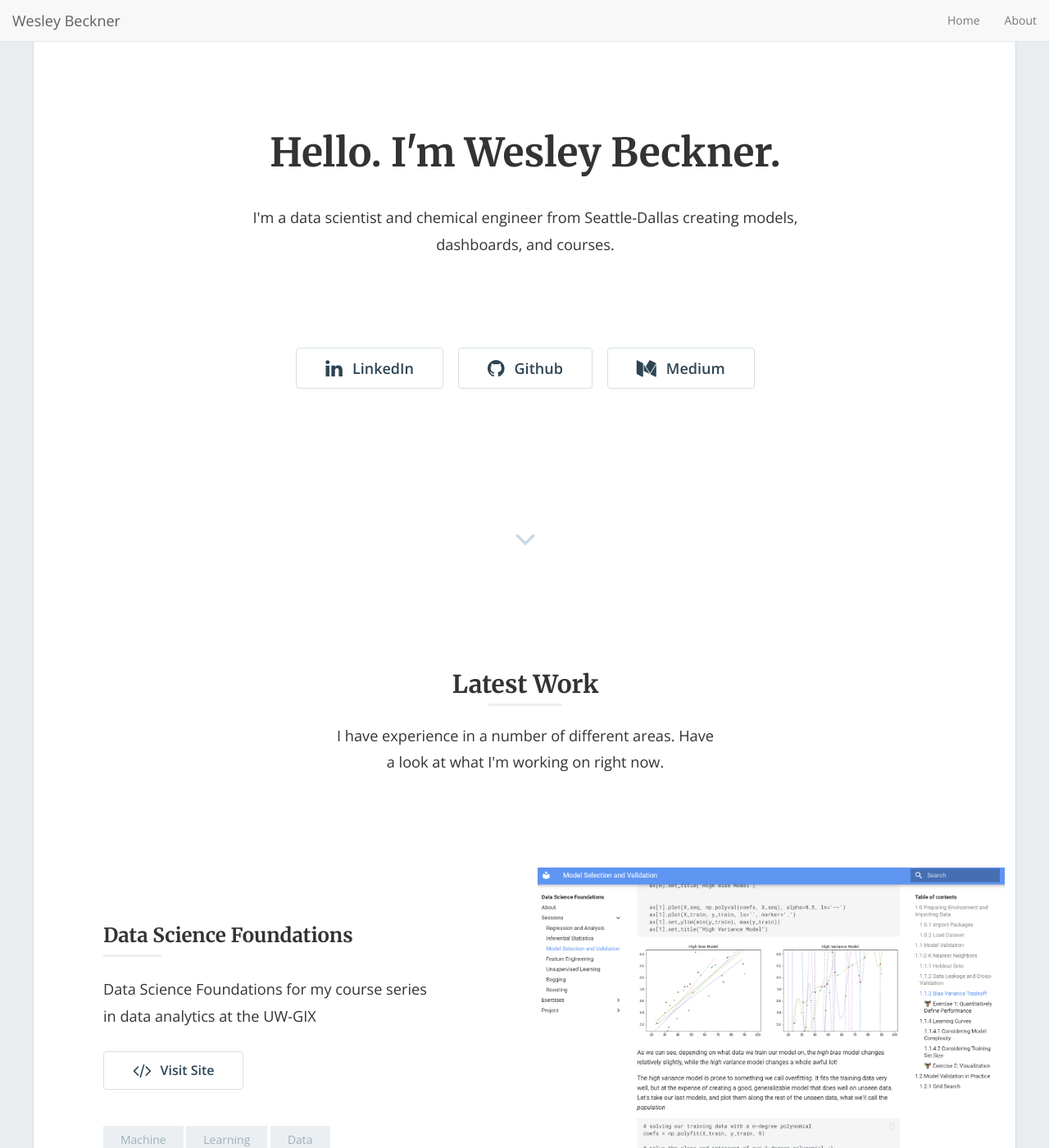
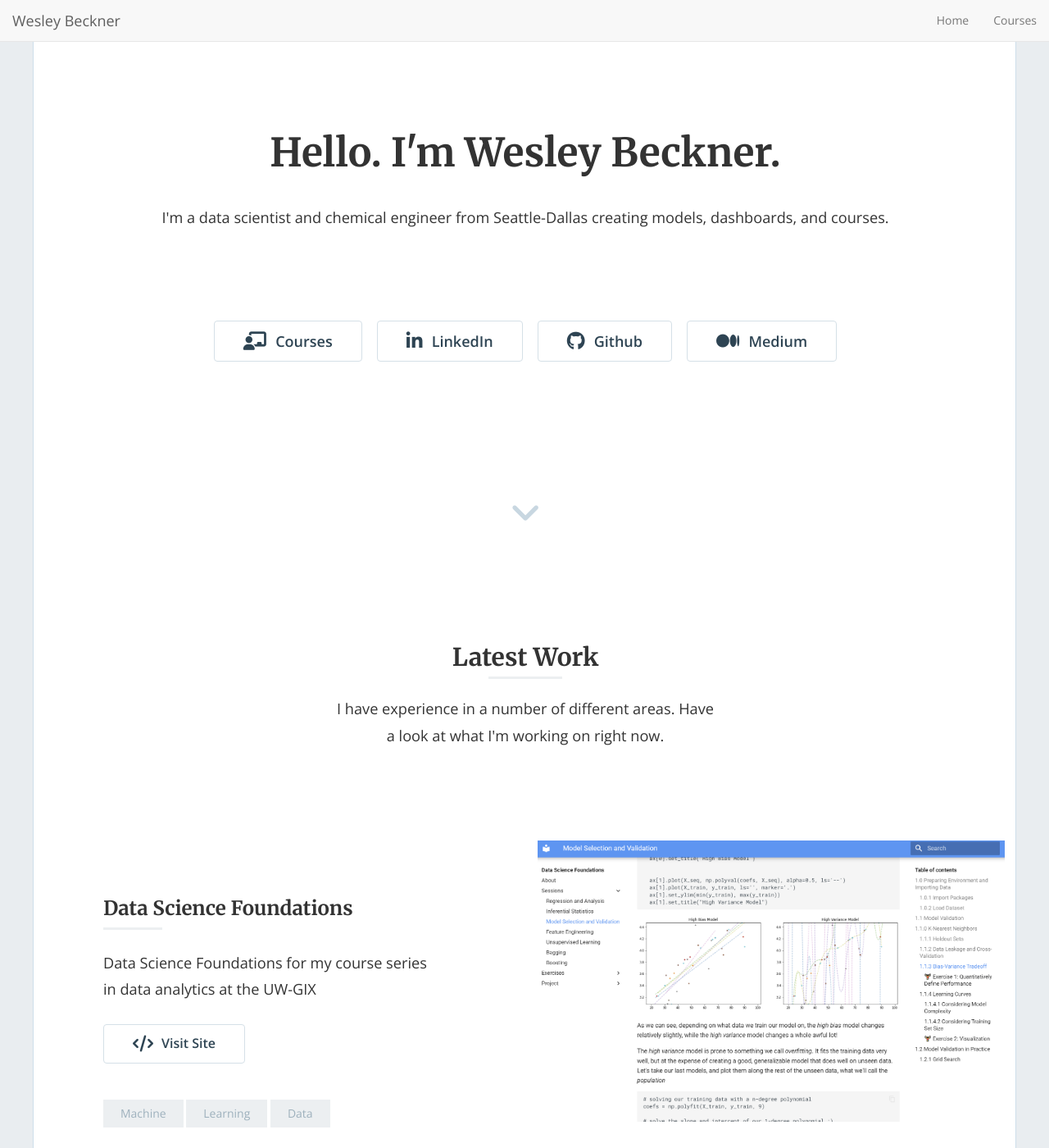
Before and after one commit to wesleybeckner/wesleybeckner.github.io, a Jekyll site: the page built from index.html, in a window 1280 px wide and 1400 px high. Shown: the whole window at 82% size. Built offline with Jekyll 4.4.1, drawn with Linux system fonts in a browser that asks for light colours; nearby versions of some CDN libraries; the list of posts is cut into pages by our own code.

Commit message:
Deploy updates

```diff
--- a/_config.yml
+++ b/_config.yml
@@ -98,4 +98,4 @@ enable_contact: false
 enable_nav: true
 nav_item:
   - { url: '/', text: 'Home' }
-  - { url: '/about', text: 'About' }
+  - { url: 'https://wesleybeckner.github.io/courses', text: 'Courses' }
--- a/_includes/header.html
+++ b/_includes/header.html
@@ -20,7 +20,8 @@
   <!-- Fonts -->
   <link href='https://fonts.googleapis.com/css?family=Open+Sans:400,300,600,400italic,700|Merriweather:400,300,300italic,400italic,700' rel='stylesheet' type='text/css'>
 
-  <link rel="stylesheet" href="//maxcdn.bootstrapcdn.com/font-awesome/4.5.0/css/font-awesome.min.css">
+  <!-- <link rel="stylesheet" href="//maxcdn.bootstrapcdn.com/font-awesome/4.5.0/css/font-awesome.min.css"> -->
+  <script src="https://kit.fontawesome.com/a155e325c7.js" crossorigin="anonymous"></script>
 
   <!-- Styles -->
   <link rel="stylesheet" href="{{ "/css/animate.min.css" | prepend: site.baseurl }}">
--- a/_includes/home-hero.html
+++ b/_includes/home-hero.html
@@ -26,7 +26,9 @@
           {% endif %}
 
           <div class="hero-buttons">
-
+            {% if site.linkedin_username != '' %}
+              <a href="https://wesleybeckner.github.io/courses"><button class="btn btn-default btn-lg"><i class="fa fa-chalkboard-user fa-lg"></i>Courses</button></a>
+            {% endif %}
             {% if site.linkedin_username != '' %}
               <a href="https://linkedin.com/in/{{ site.linkedin_username }}"><button class="btn btn-default btn-lg"><i class="fa fa-linkedin fa-lg"></i>LinkedIn</button></a>
             {% endif %}
--- a/css/style.scss
+++ b/css/style.scss
@@ -122,7 +122,7 @@ button.btn, input.btn {
 }
 
 .hero-content {
-  width: 60%;
+  width: 100%;
   margin: 0 auto;
   display: table;
   @include bp-medium {
```
